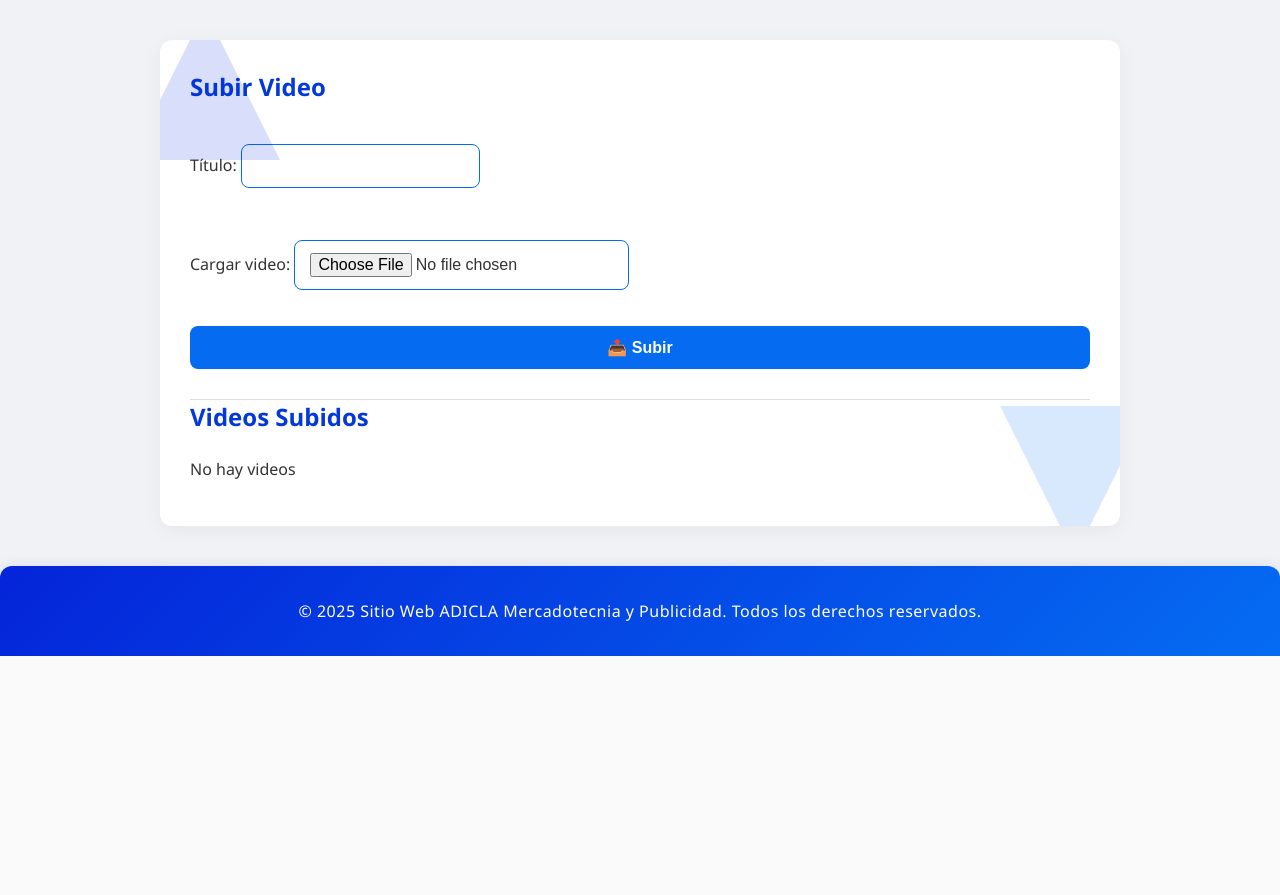
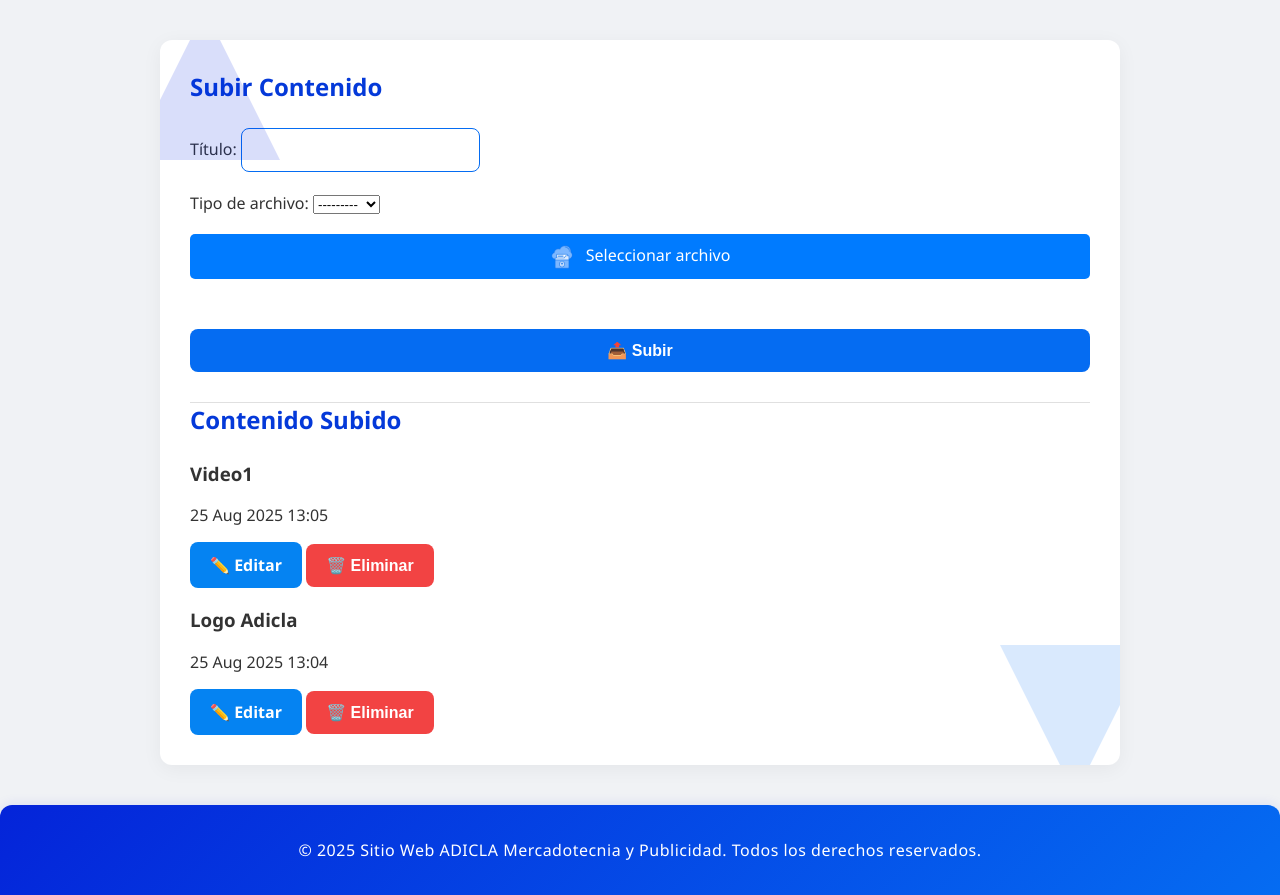
Before and after one commit to jhony-23/WebVideoA, a Django app: page /upload/ in a window 1280 px wide. Shown: the part 162-1057 px from the top of the page. Before the commit the page ends 818 px from the top, so only its background shows below. Run offline with Django 5.2, Linux system fonts and the light colour scheme; data comes from the database, SQL or seed files in the repository; data that the repository does not hold is empty; some libraries are stand-ins or nearby versions.

Commit message:
Implementacion de imagenes y videos
Ahora ya se pueden cargar imagenes y videos selecionando antes que tipo de archivo desean subir

```diff
--- a/AdiclaVideo/settings.py
+++ b/AdiclaVideo/settings.py
@@ -17,7 +17,9 @@ INSTALLED_APPS = [
     'django.contrib.sessions',
     'django.contrib.messages',
     'django.contrib.staticfiles',
+    'widget_tweaks',
     'videos.apps.VideosConfig',  # Nuestra app
+
 ]
 
 MIDDLEWARE = [
--- a/videos/forms.py
+++ b/videos/forms.py
@@ -1,5 +1,5 @@
 from django import forms
-from .models import Video
+from .models import Media
 
 class CustomClearableFileInput(forms.ClearableFileInput):
     template_with_initial = (
@@ -8,15 +8,20 @@ class CustomClearableFileInput(forms.ClearableFileInput):
     )
     initial_text = 'Actualmente'
     input_text = 'Reemplazar'
+    # Permitimos solo ciertos tipos de archivo (videos e imágenes)
+    def __init__(self, attrs=None):
+        super().__init__(attrs)
+        self.attrs.update({'accept': 'video/*,image/*'})
 
-class VideoForm(forms.ModelForm):
+class MediaForm(forms.ModelForm):
     class Meta:
-        model = Video
-        fields = ('title', 'videofile')
+        model = Media
+        fields = ('title', 'file', 'media_type')
         labels = {
             'title': 'Título',
-            'videofile': 'Cargar video',
+            'file': 'Cargar archivo',
+            'media_type': 'Tipo de archivo',
         }
         widgets = {
-            'videofile': CustomClearableFileInput,
+            'file': CustomClearableFileInput(),
         }
--- a/videos/models.py
+++ b/videos/models.py
@@ -2,32 +2,39 @@ from django.db import models
 from django.db.models.signals import pre_save, post_delete
 from django.dispatch import receiver
 
+
 # Create your models here.
+class Media(models.Model):
+    MEDIA_TYPES = (
+        ('video', 'Video'),
+        ('image', 'Imagen'),
+    )
 
-class Video(models.Model):
     title = models.CharField(max_length=200)
-    videofile = models.FileField(upload_to='videos/')
+    file = models.FileField(upload_to='media/')  # Carpeta única para videos e imágenes
+    media_type = models.CharField(max_length=10, choices=MEDIA_TYPES)
     uploaded_at = models.DateTimeField(auto_now_add=True)
 
     def __str__(self):
-        return self.title
+        return f"{self.title} ({self.media_type})"
+
 
 # --- Eliminar archivo anterior al actualizar ---
-@receiver(pre_save, sender=Video)
+@receiver(pre_save, sender=Media)
 def delete_old_file_on_update(sender, instance, **kwargs):
     if not instance.pk:
         return  # si es nuevo no hacemos nada
     try:
-        old_file = Video.objects.get(pk=instance.pk).videofile
-    except Video.DoesNotExist:
+        old_file = Media.objects.get(pk=instance.pk).file
+    except Media.DoesNotExist:
         return
-    new_file = instance.videofile
+    new_file = instance.file
     if old_file and old_file != new_file:
         old_file.delete(False)
 
 
 # --- Eliminar archivo al borrar registro ---
-@receiver(post_delete, sender=Video)
+@receiver(post_delete, sender=Media)
 def delete_file_on_delete(sender, instance, **kwargs):
-    if instance.videofile:
-        instance.videofile.delete(False)
+    if instance.file:
+        instance.file.delete(False)
--- a/videos/static/videos/css/upload.css
+++ b/videos/static/videos/css/upload.css
@@ -251,3 +251,28 @@ footer {
     margin-top: 40px;
     letter-spacing: 0.5px;
 }
+
+
+/* Estilo para el input tipo archivo personalizado */
+.custom-file-input {
+    display: none;
+    /* Oculta el input original */
+}
+
+.upload-label {
+    display: inline-block;
+    cursor: pointer;
+    padding: 10px 20px;
+    background-color: #007bff;
+    color: white;
+    border-radius: 5px;
+    font-size: 1em;
+    text-align: center;
+}
+
+.upload-label img {
+    width: 24px;
+    height: 24px;
+    vertical-align: middle;
+    margin-right: 8px;
+}
--- a/videos/templates/videos/upload.html
+++ b/videos/templates/videos/upload.html
@@ -16,37 +17,57 @@
     <main>
         <!-- FORMULARIO -->
         <section class="form-section">
-            <h2>Subir Video</h2>
+            <h2>Subir Contenido</h2>
             <form method="post" enctype="multipart/form-data" class="upload-form">
                 {% csrf_token %}
-                {{ form.as_p }}
+
+                <!-- Campo para el título -->
+                <div>
+                    {{ form.title.label_tag }}
+                    {{ form.title }}
+                </div>
+
+                <!-- Campo tipo de media -->
+                <div>
+                    {{ form.media_type.label_tag }}
+                    {{ form.media_type }}
+                </div>
+
+                <!-- Campo de archivo personalizado -->
+                <label class="upload-label" for="id_file">
+                    <img src="{% static 'videos/img/upload_icon.png' %}" alt="Upload Icon"> Seleccionar archivo
+                </label>
+                {{ form.file|add_class:"custom-file-input" }}
+
+                <!-- Previsualización -->
+                <div id="preview-container" style="margin-top:10px;">
+                    <video id="video-preview" style="display:none;" controls width="300"></video>
+                    <img id="image-preview" style="display:none;" width="300">
+                </div>
+
                 <button type="submit" class="btn btn-primary">📤 Subir</button>
             </form>
         </section>
 
-        <!-- LISTA DE VIDEOS -->
+        <!-- LISTA DE VIDEOS/IMÁGENES -->
         <section class="videos-section">
-            <h2>Videos Subidos</h2>
+            <h2>Contenido Subido</h2>
             <div class="video-grid">
-                {% for video in videos %}
+                {% for media in media_items %}
                 <div class="video-card">
-
-
-                    <!-- Info -->
                     <div class="video-info">
-                        <h3>{{ video.title }}</h3>
-                        <p class="date">{{ video.uploaded_at|date:"d M Y H:i" }}</p>
+                        <h3>{{ media.title }}</h3>
+                        <p class="date">{{ media.uploaded_at|date:"d M Y H:i" }}</p>
                     </div>
 
-                    <!-- Acciones -->
                     <div class="video-actions">
-                        <a href="{% url 'edit_video' video.id %}" class="btn btn-edit">✏️ Editar</a>
-                        <button type="button" class="btn btn-delete" data-video-id="{{ video.id }}"
-                            data-video-title="{{ video.title }}">🗑️ Eliminar</button>
+                        <a href="{% url 'edit_video' media.id %}" class="btn btn-edit">✏️ Editar</a>
+                        <button type="button" class="btn btn-delete" data-video-id="{{ media.id }}"
+                            data-video-title="{{ media.title }}">🗑️ Eliminar</button>
                     </div>
                 </div>
                 {% empty %}
-                <p>No hay videos</p>
+                <p>No hay archivos multimedia subidos</p>
                 {% endfor %}
             </div>
         </section>
@@ -67,34 +88,54 @@
         </div>
     </div>
 
+    <!-- Scripts -->
     <script>
+        // Previsualización antes de subir
+        const fileInput = document.getElementById("id_file");
+        const videoPreview = document.getElementById("video-preview");
+        const imagePreview = document.getElementById("image-preview");
+
+        fileInput.addEventListener("change", () => {
+            const file = fileInput.files[0];
+            if (!file) return;
+
+            const fileURL = URL.createObjectURL(file);
+            if (file.type.startsWith("video/")) {
+                imagePreview.style.display = "none";
+                videoPreview.src = fileURL;
+                videoPreview.style.display = "block";
+            } else if (file.type.startsWith("image/")) {
+                videoPreview.style.display = "none";
+                imagePreview.src = fileURL;
+                imagePreview.style.display = "block";
+            }
+        });
+
+        // Modal de eliminación
         document.addEventListener('DOMContentLoaded', function () {
             const modal = document.getElementById("confirmModal");
             const modalText = document.getElementById("modal-text");
             const cancelBtn = document.getElementById("cancelDelete");
             const deleteForm = document.getElementById("deleteForm");
 
-            // Evento en botones de eliminar
             const deleteButtons = document.querySelectorAll(".btn-delete[data-video-id]");
             deleteButtons.forEach(btn => {
                 btn.addEventListener("click", function () {
-                    const videoId = this.dataset.videoId;
-                    const videoTitle = this.dataset.videoTitle;
+                    const mediaId = this.dataset.videoId;
+                    const mediaTitle = this.dataset.videoTitle;
 
-                    modalText.textContent = `¿Seguro que quieres eliminar el video "${videoTitle}"?`;
-                    deleteForm.action = `/delete/${videoId}/`;
+                    modalText.textContent = `¿Seguro que quieres eliminar "${mediaTitle}"?`;
+                    deleteForm.action = `/delete/${mediaId}/`;
                     modal.style.display = "flex";
                 });
             });
 
-            // Cancelar
             cancelBtn.addEventListener("click", function () {
                 modal.style.display = "none";
             });
         });
     </script>
 
-    <!-- FOOTER -->
     <footer>
         <p>© 2025 Sitio Web ADICLA Mercadotecnia y Publicidad. Todos los derechos reservados.</p>
     </footer>
--- a/videos/urls.py
+++ b/videos/urls.py
@@ -3,7 +3,7 @@ from . import views
 
 urlpatterns = [
     path('', views.home, name='home'),
-    path('upload/', views.upload_video, name='upload'),
-    path('edit/<int:video_id>/', views.edit_video, name='edit_video'),
-    path('delete/<int:video_id>/', views.delete_video, name='delete_video'),
+    path('upload/', views.upload_media, name='upload'),
+    path('edit/<int:video_id>/', views.edit_media, name='edit_video'),
+    path('delete/<int:video_id>/', views.delete_media, name='delete_video'),
 ]
--- a/videos/views.py
+++ b/videos/views.py
@@ -1,41 +1,41 @@
 from django.shortcuts import render, redirect, get_object_or_404
-from .models import Video
-from .forms import VideoForm
-
+from .models import Media
+from .forms import MediaForm
 
 def home(request):
-    videos_qs = Video.objects.all().order_by('uploaded_at')
-    videos = [{"title": v.title, "videofile": v.videofile.url} for v in videos_qs]
-    return render(request, 'videos/home.html', {'videos': videos})
+    media_qs = Media.objects.all().order_by('uploaded_at')
+    media_items = [{"title": m.title, "file": m.file.url, "media_type": m.media_type} for m in media_qs]
+    return render(request, 'videos/home.html', {'media_items': media_items})
 
-
-def upload_video(request):
+def upload_media(request):
     if request.method == 'POST':
-        form = VideoForm(request.POST, request.FILES)
+        form = MediaForm(request.POST, request.FILES)
         if form.is_valid():
             form.save()
             return redirect('upload')
     else:
-        form = VideoForm()
-    videos = Video.objects.all().order_by('-uploaded_at')
-    return render(request, 'videos/upload.html', {'form': form, 'videos': videos})
+        form = MediaForm()
 
+    media_items = Media.objects.all().order_by('-uploaded_at')
+    return render(request, 'videos/upload.html', {
+        'form': form,
+        'media_items': media_items,
+    })
 
-def edit_video(request, video_id):
-    video = get_object_or_404(Video, id=video_id)
+def edit_media(request, media_id):
+    media = get_object_or_404(Media, id=media_id)
     if request.method == 'POST':
-        form = VideoForm(request.POST, request.FILES, instance=video)
+        form = MediaForm(request.POST, request.FILES, instance=media)
         if form.is_valid():
             form.save()
             return redirect('upload')
     else:
-        form = VideoForm(instance=video)
-    return render(request, 'videos/edit_video.html', {'form': form, 'video': video})
+        form = MediaForm(instance=media)
+    return render(request, 'videos/edit_video.html', {'form': form, 'media': media})
 
-
-def delete_video(request, video_id):
-    video = get_object_or_404(Video, id=video_id)
+def delete_media(request, media_id):
+    media = get_object_or_404(Media, id=media_id)
     if request.method == 'POST':
-        video.delete()
+        media.delete()
         return redirect('upload')
-    return render(request, 'videos/delete_confirm.html', {'video': video})
+    return render(request, 'videos/delete_confirm.html', {'media': media})
```
Also changed, not shown: other parts of videos/templates/videos/upload.html (+1 -0 lines), videos/admin.py (+4 -8 lines), videos/signals.py (+5 -5 lines), videos/static/videos/css/home.css (+40 -0 lines), videos/templates/videos/home.html (+35 -22 lines), db.sqlite3, media/media/ADICLA.jpg (added), videos/migrations/0002_media_delete_video.py (added), videos/static/videos/img/upload_icon.png (added), 1 other file.
